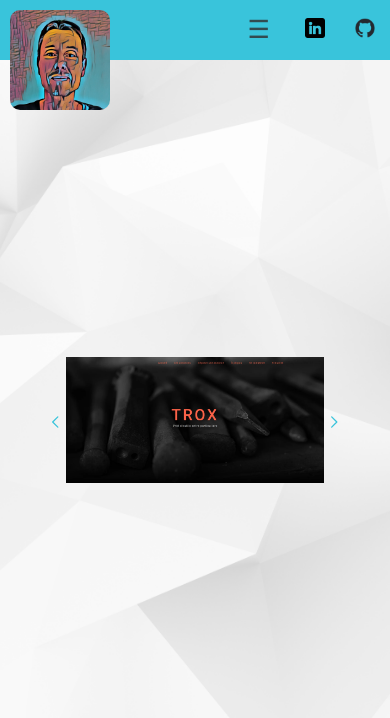
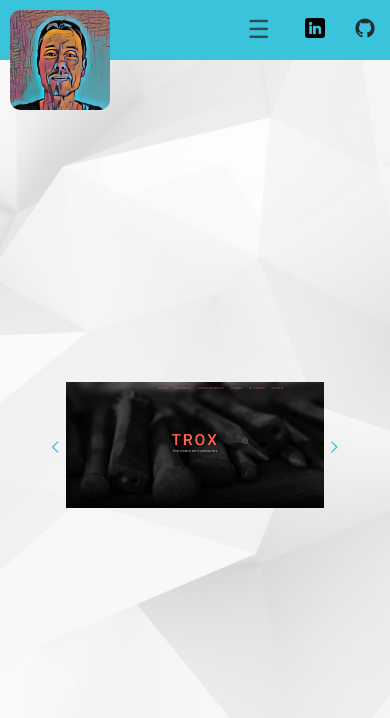
Before and after one commit to jacklocks/Portfolio, a React (Create React App) app: page / in a window 390 px wide. Shown: the top 718 px of the page. Built offline with nearby package versions, Linux system fonts and the light colour scheme.

Commit message:
fifth commit

```diff
--- a/src/styles/components/_carousel.scss
+++ b/src/styles/components/_carousel.scss
@@ -10,7 +10,7 @@
   }
 }
 @media screen and (max-width: 1200px) {
-  .carroussel-container {
+  .carousel-container {
     margin-top: 50px;
   }
 }
```
